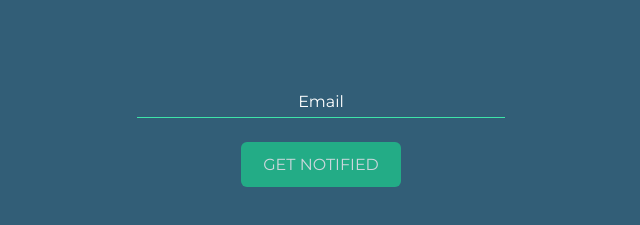
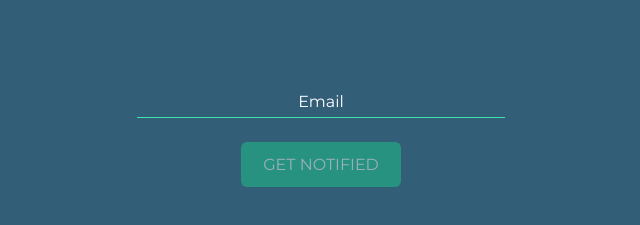
Before and after one commit to tinfelise/belong_splash, a plain HTML site: page index.html in a window 1280 px wide. Shown: the part 403-628 px from the top of the page, without its empty margins (319-959 px from the left). Drawn offline with nearby package versions, Linux system fonts and the light colour scheme.

Commit message:
Disabled button opacity update.

```diff
--- a/main.css
+++ b/main.css
@@ -95,7 +95,7 @@ form input[type='submit']:active + label{
 }
 form input[type='submit']:disabled + label {
 	background-color: #1FC78B;
-	opacity:.75;
+	opacity:.5;
 }
 form input[type='submit']:disabled:hover + label {
 	background-color: #1FC78B;
```
